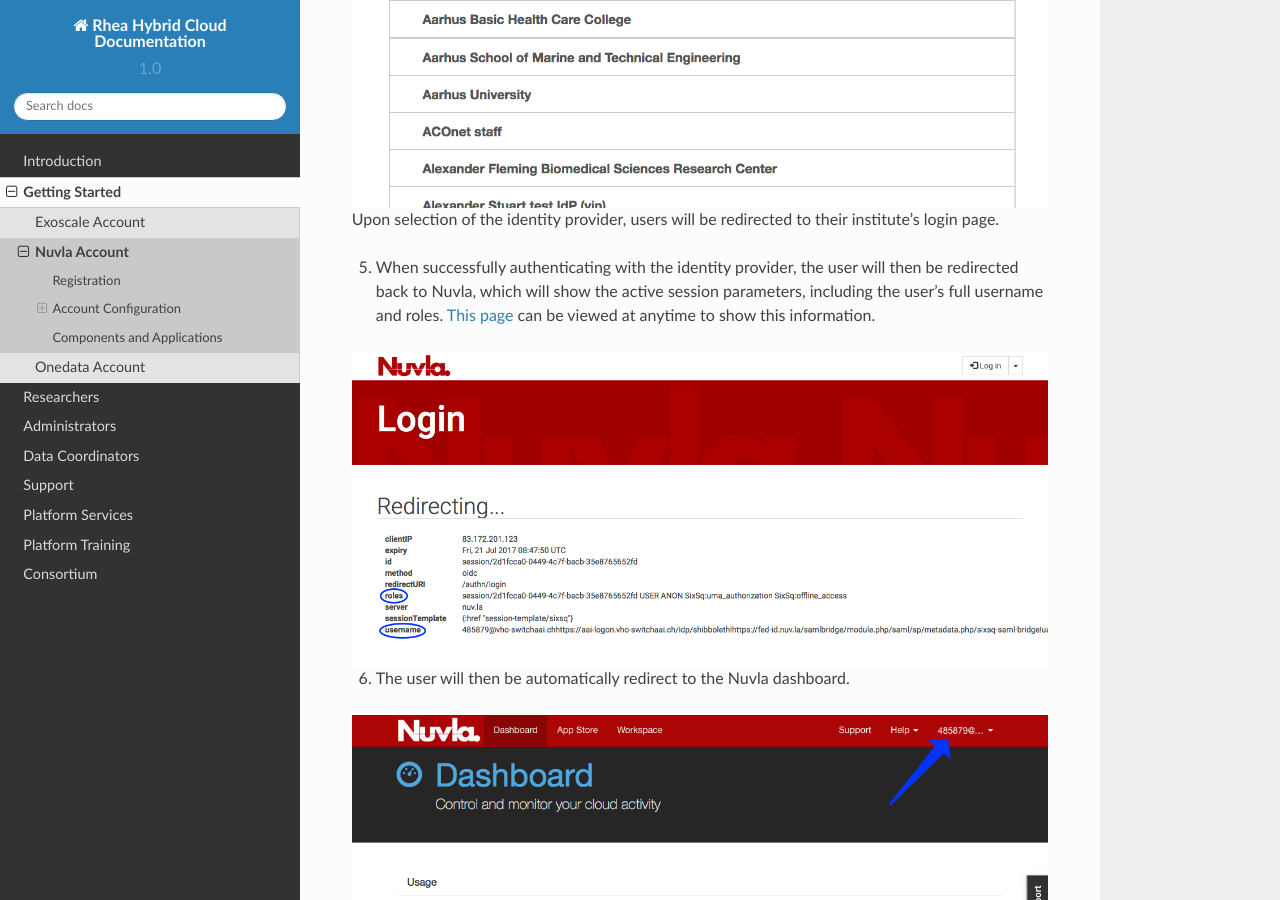
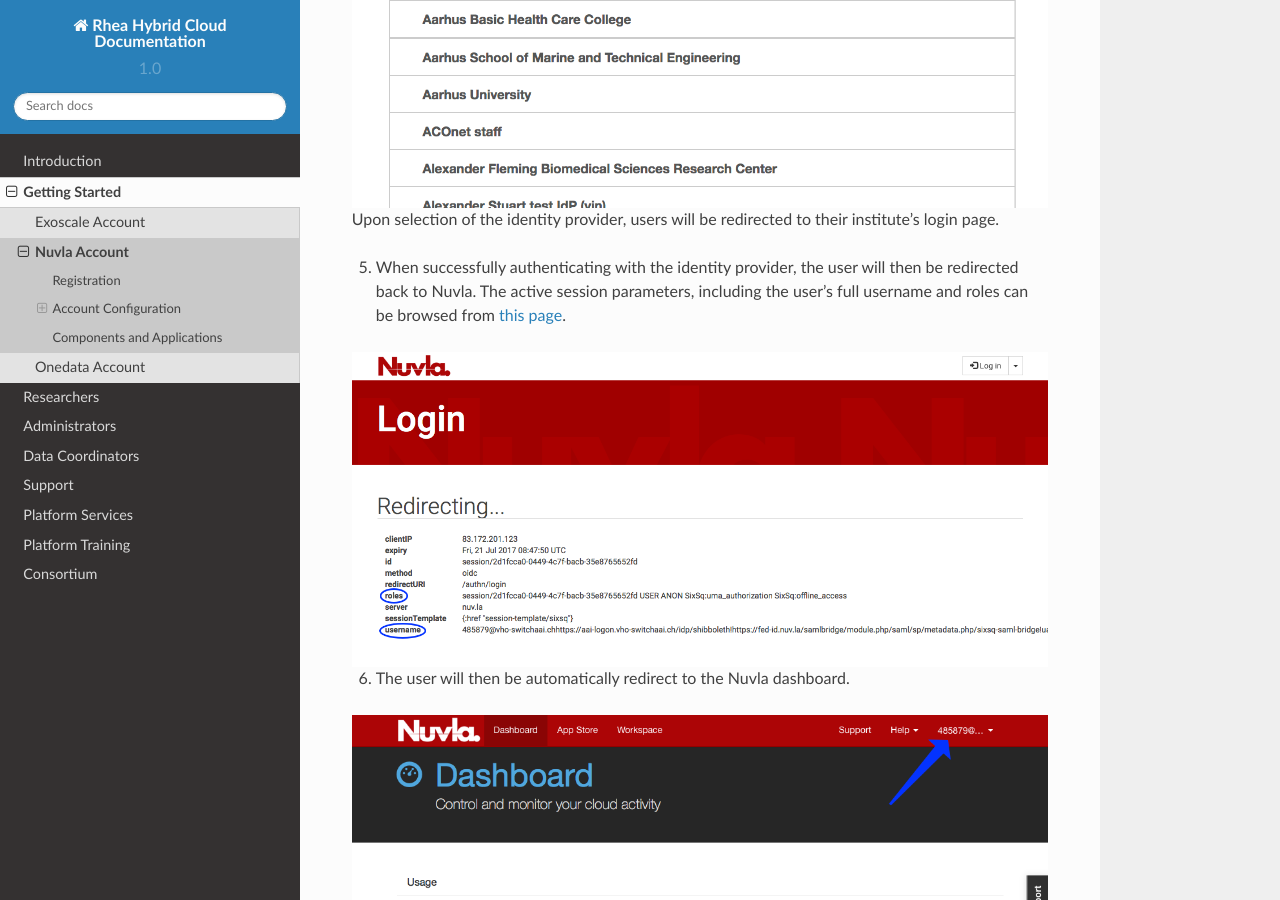
Before and after one commit to teamputtygen/hn-docs, a Sphinx documentation site: the page built from docs/getting-started/nuvla.rst, in a window 1280 px wide and 900 px high, scrolled down 3157 px. Built offline with Sphinx 7.4.7 and the Read the Docs theme 2.0.0, drawn with Linux system fonts in a browser that asks for light colours.

Commit message:
updated links

```diff
--- a/docs/getting-started/nuvla.rst
+++ b/docs/getting-started/nuvla.rst
@@ -73,10 +73,9 @@
 their institute's login page.
 
 5. When successfully authenticating with the identity provider, the
-   user will then be redirected back to Nuvla, which will show the
+   user will then be redirected back to Nuvla. The
    active session parameters, including the user's full username and
-   roles.  `This page <https://nuv.la/authn/login>`_ can be viewed at
-   anytime to show this information.
+   roles can be browsed from `this page <https://nuv.la/webui/profile>`_.
 
 .. image:: ../images/nuvlaSessionInfo.png
    :alt: User's session information
@@ -132,8 +131,8 @@
 been added to your profile, Nuvla will automatically configure all
 deployed virtual machines with this key, giving you 'root' access to
 your deployed machines. The instructions for creating an SSH key pair
-and configuring your profile can be found in the `Remote Machine
-Access`_ section of the SlipStream documentation.  This documentation
+and configuring your profile can be found in the `Remote Machine Access`_
+section of the SlipStream documentation.  This documentation
 also describes the installation of a "Remote Desktop Connection"
 client for accessing Windows machines.
 
```
Also changed, not shown: other parts of docs/getting-started/nuvla.rst (+2 -0 lines).
